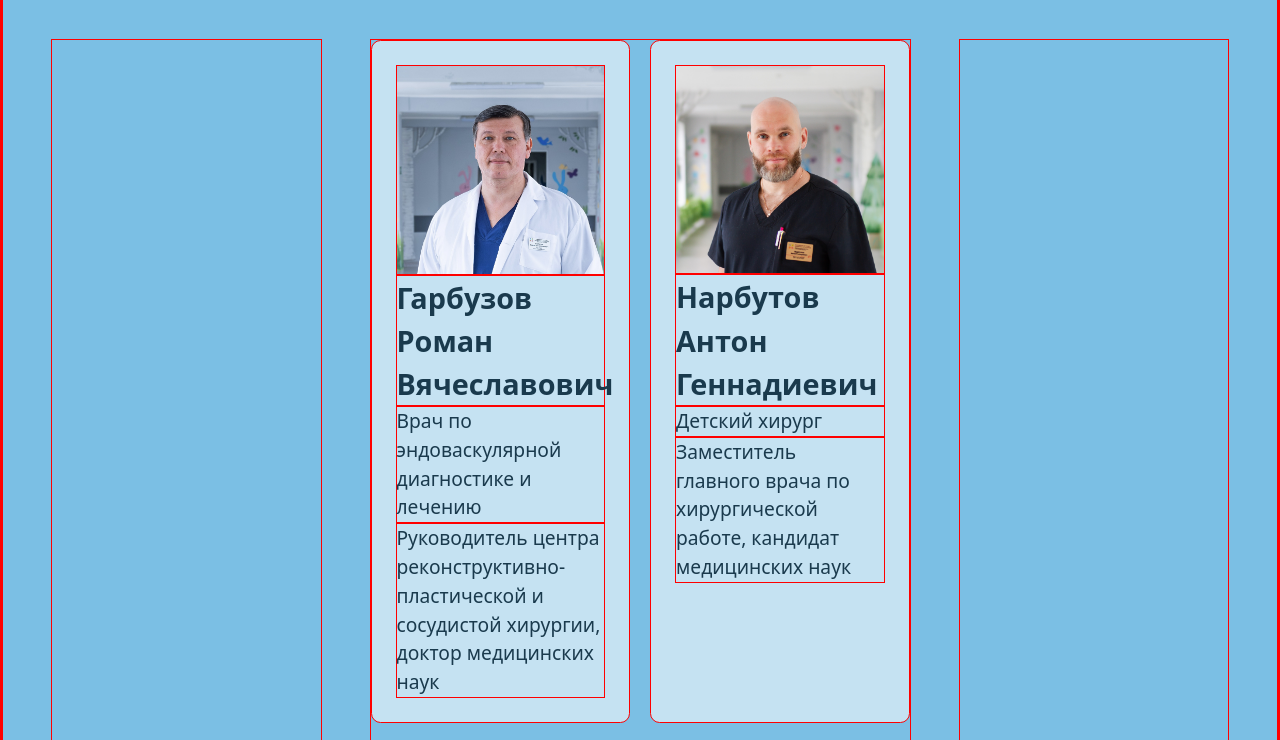
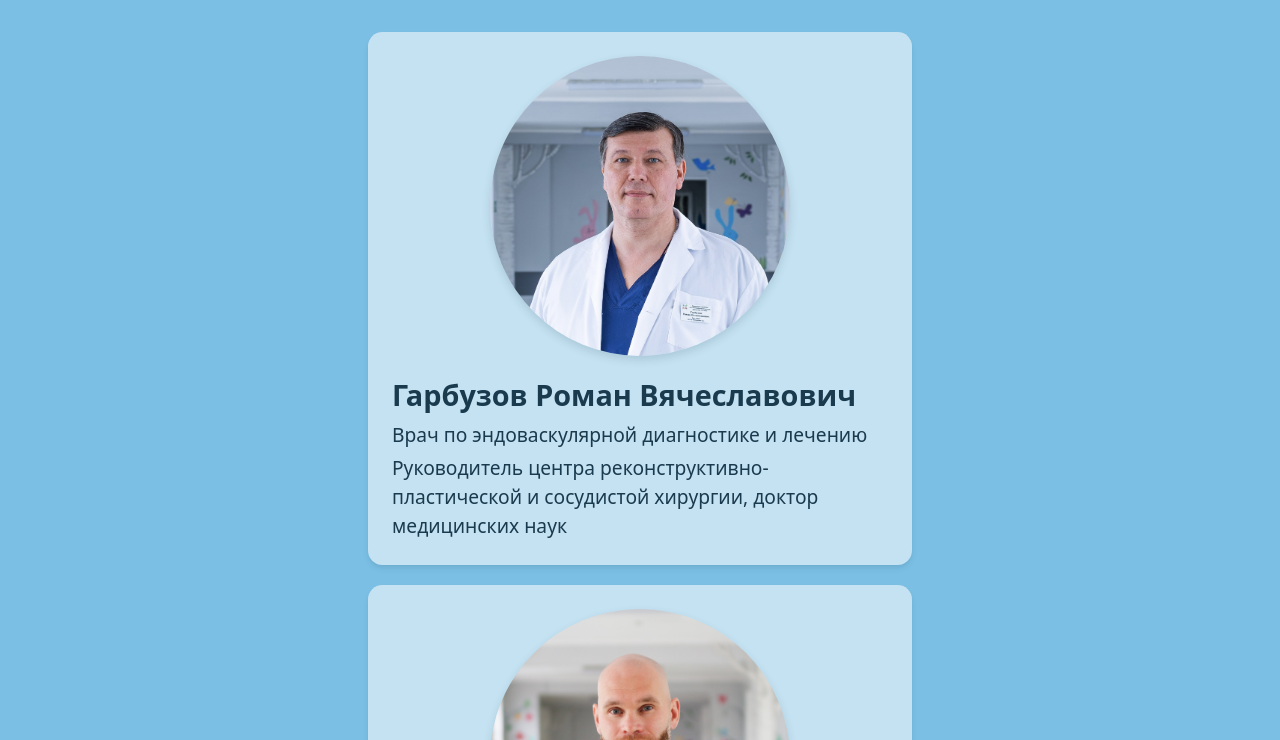
Before and after one commit to johann219/hospital-website, a website built with webpack: page src/template.html in a window 1280 px wide. Shown: the part 88-828 px from the top of the page. Built offline with nearby package versions, Linux system fonts and the light colour scheme.

Commit message:
Style cards a little

```diff
--- a/public/doctorsData.json
+++ b/public/doctorsData.json
@@ -55,8 +55,8 @@
         "isDepartmentHead": false
     },
     {
-        "name": "Кугушев",
-        "surname": "Александр",
+        "name": "Александр",
+        "surname": "Кугушев",
         "patronymic": "Юрьевич",
         "specialty": ["Челюстно-лицевой хирург"],
         "accolades": "Доктор медицинских наук",
--- a/src/styles/styles.css
+++ b/src/styles/styles.css
@@ -7,7 +7,7 @@
 
 * {
   margin: 0;
-  border: 1px solid red;
+  /* border: 1px solid red; */
 }
 
 ol[role="list"], ul[role="list"] {
@@ -80,19 +80,43 @@
 .doctor-list {
     display: grid;
     gap: 20px;
-    grid-template-columns: repeat(auto-fit, minmax(250px, 1fr));
+    grid-template-columns: repeat(auto-fit, minmax(300px, 1fr));
 }
 
 .doctor-card {
+    display: flex;
+    flex-direction: column;
+    gap: 0.2rem;
     background-color: #C5E2F2;
     color: #1A3A4D;
     padding: 1rem;
     font-size: 0.8rem;
-    font-weight: 300;
-    border-radius: 0.4rem;
+    font-weight: 200;
+    border-radius: 0.6rem;
+    box-shadow:
+        0 4px 6px -1px rgba(26, 58, 77, 0.1),
+        0 2px 4px -2px rgba(26, 58, 77, 0.08);
+    transition: transform 0.2s ease, box-shadow 0.2s ease;
+}
+
+.doctor-card:hover {
+    transform: translateY(-4px);
+    box-shadow:
+        0 10px 15px -3px rgba(26, 58, 77, 0.15),
+        0 4px 6px -4px rgba(26, 58, 77, 0.1);
 }
 
 .doctor-card-fio {
     font-size: 1.2rem;
     font-weight: bold;
 }
+
+.doctor-card-photo {
+    width: clamp(200px, 90%, 300px);
+    align-self: center;
+    aspect-ratio: 1/1;
+    object-fit: cover;
+    border-radius: 50%;
+    margin-bottom: 0.5rem;
+    box-shadow: 0 4px 8px rgba(26, 58, 77, 0.15);
+}
```
